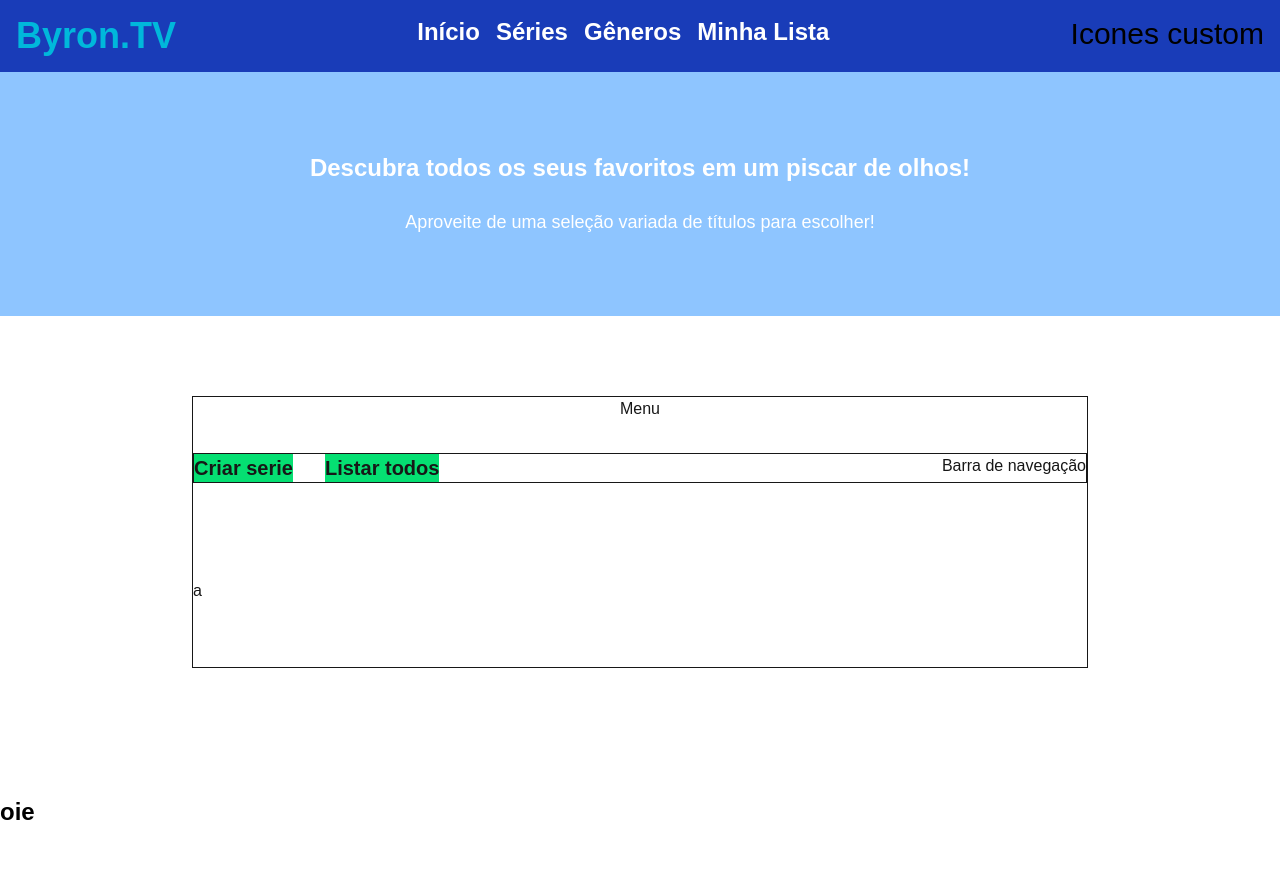
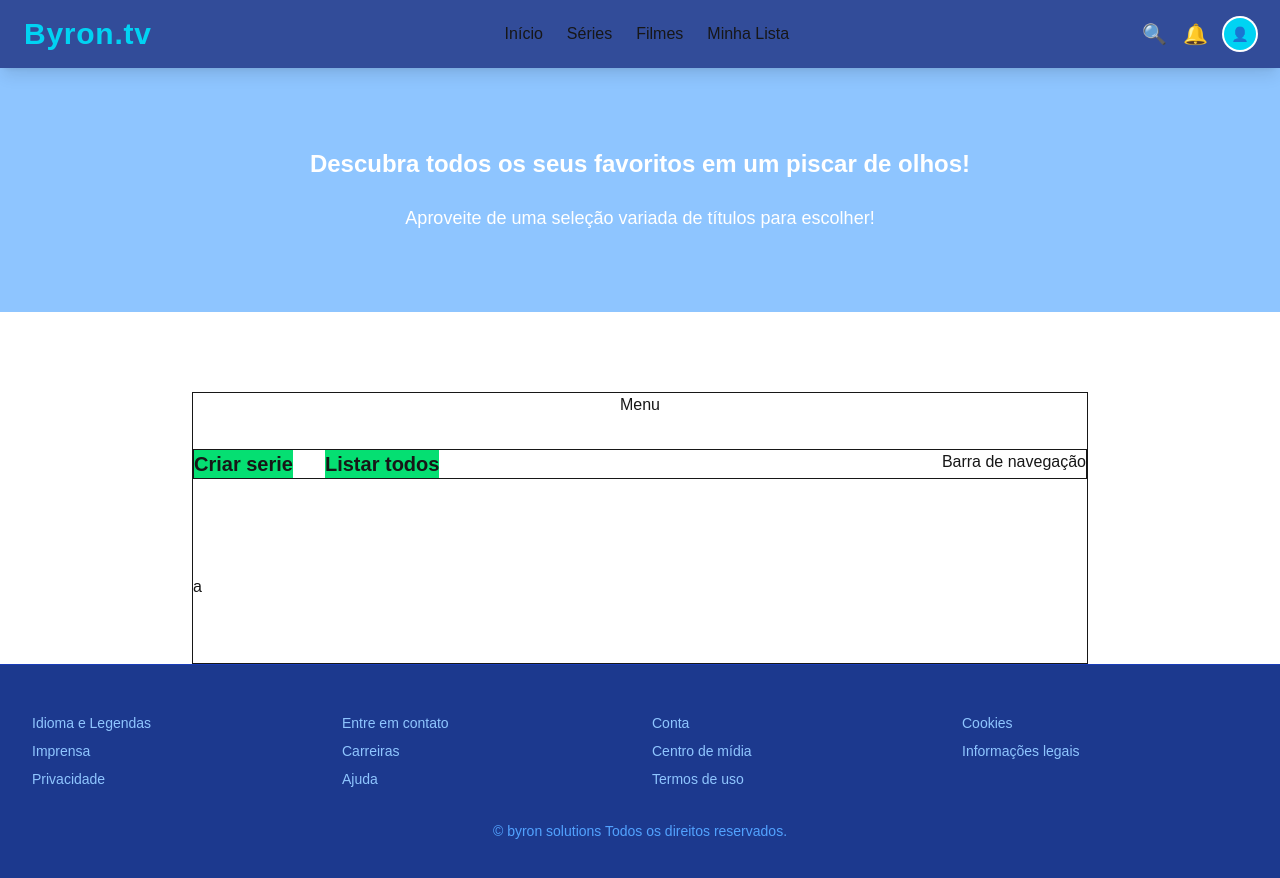
Before and after one commit to enriquemantovani/Streaming-pj-final, a Next.js app: page /series in a window 1280 px wide. Shown: the top 878 px of the page. Built offline with nearby package versions, Linux system fonts and the light colour scheme.

Commit message:
Header e footer adicionados a pagina de series

```diff
--- a/src/app/series/layout.tsx
+++ b/src/app/series/layout.tsx
@@ -1,6 +1,7 @@
 import type { Metadata } from "next";
 import { Geist, Geist_Mono } from "next/font/google";
 import HeaderSeries from "@/components/HeaderSeries";
+import Footer from "@/components/Footer";
 import "@/app/globals.css";
 
 
@@ -31,6 +32,7 @@ export default function RootLayout({
       >
         <HeaderSeries/>
         {children}
+        <Footer/>
       </body>
     </html>
   );
--- a/src/app/series/page.tsx
+++ b/src/app/series/page.tsx
@@ -53,10 +53,6 @@ export default function SeriesPage() {
 
                 </div>
 
-                {/*Footer temporario, ira ser apagado em breve depois*/}
-                <footer className="flex bg-white text-2xl text-black font-bold py-12">
-                    <p>oie</p>
-                </footer>
 
             </div>
 
--- /dev/null
+++ b/src/components/Footer/index.tsx
@@ -0,0 +1,42 @@
+export default function Footer() {
+
+    return(
+
+        <footer className="bg-blue-900 px-8 py-12 border-t border-blue-800 text-sm text-blue-300">
+            <div className="grid grid-cols-2 md:grid-cols-4 gap-6 mb-8">
+            <div>
+                <ul className="space-y-2">
+                <li><a href="#" className="hover:underline">Idioma e Legendas</a></li>
+                <li><a href="#" className="hover:underline">Imprensa</a></li>
+                <li><a href="#" className="hover:underline">Privacidade</a></li>
+                </ul>
+            </div>
+            <div>
+                <ul className="space-y-2">
+                <li><a href="#" className="hover:underline">Entre em contato</a></li>
+                <li><a href="#" className="hover:underline">Carreiras</a></li>
+                <li><a href="#" className="hover:underline">Ajuda</a></li>
+                </ul>
+            </div>
+            <div>
+                <ul className="space-y-2">
+                <li><a href="#" className="hover:underline">Conta</a></li>
+                <li><a href="#" className="hover:underline">Centro de mídia</a></li>
+                <li><a href="#" className="hover:underline">Termos de uso</a></li>
+                </ul>
+            </div>
+            <div>
+                <ul className="space-y-2">
+                <li><a href="#" className="hover:underline">Cookies</a></li>
+                <li><a href="#" className="hover:underline">Informações legais</a></li>
+                </ul>
+            </div>
+            </div>
+            <p className="text-center text-blue-400">&copy; byron solutions Todos os direitos reservados.</p>
+        </footer>
+
+
+    )
+
+
+}
--- a/src/components/HeaderSeries/index.tsx
+++ b/src/components/HeaderSeries/index.tsx
@@ -4,30 +4,25 @@ export default function HeaderSeries(){
 
     return(
 
-        <header className="flex justify-between bg-blue-800 p-4">
-            <div>
-                <h1 className="font-extrabold text-4xl text-cyan-500">Byron.TV</h1>
+        <header className="bg-blue-900/90 backdrop-blur px-6 py-4 flex items-center justify-between shadow-lg sticky top-0 z-50">
+            <h1 className="text-3xl font-extrabold text-cyan-400 tracking-wide">Byron.tv</h1>
+            <nav className="hidden md:flex gap-6 text-base font-medium">
+                <Link href="/" className="hover:text-cyan-300 transition">Início</Link>
+                <Link href="/series" className="hover:text-cyan-300 transition">Séries</Link>
+                <Link href="/" className="hover:text-cyan-300 transition">Filmes</Link>
+                <Link href="/" className="hover:text-cyan-300 transition">Minha Lista</Link>
+            </nav>
+            <div className="flex items-center gap-4">
+
+                <button className="text-xl hover:text-cyan-300 transition">🔍</button>
+                <button className="text-xl hover:text-cyan-300 transition">🔔</button>
+
+
+                <div className="w-8 h-8 bg-cyan-400 text-blue-900 flex items-center justify-center rounded-full ring-2 ring-white ring-opacity-30 text-sm font-bold">
+                    👤
+                </div>
             </div>
-            <div className="flex gap-4 text-2xl font-bold text-white">
-                <Link href="/">
-                    Início
-                </Link>
 
-                <Link href="/series">
-                    Séries
-                </Link>
-
-                <Link href="/">
-                    Gêneros
-                </Link>
-
-                <Link href="/">
-                    Minha Lista
-                </Link>
-            </div>
-            <div>
-                <h3 className="text-black text-3xl">Icones custom</h3>
-            </div>
         </header>
 
 
```
